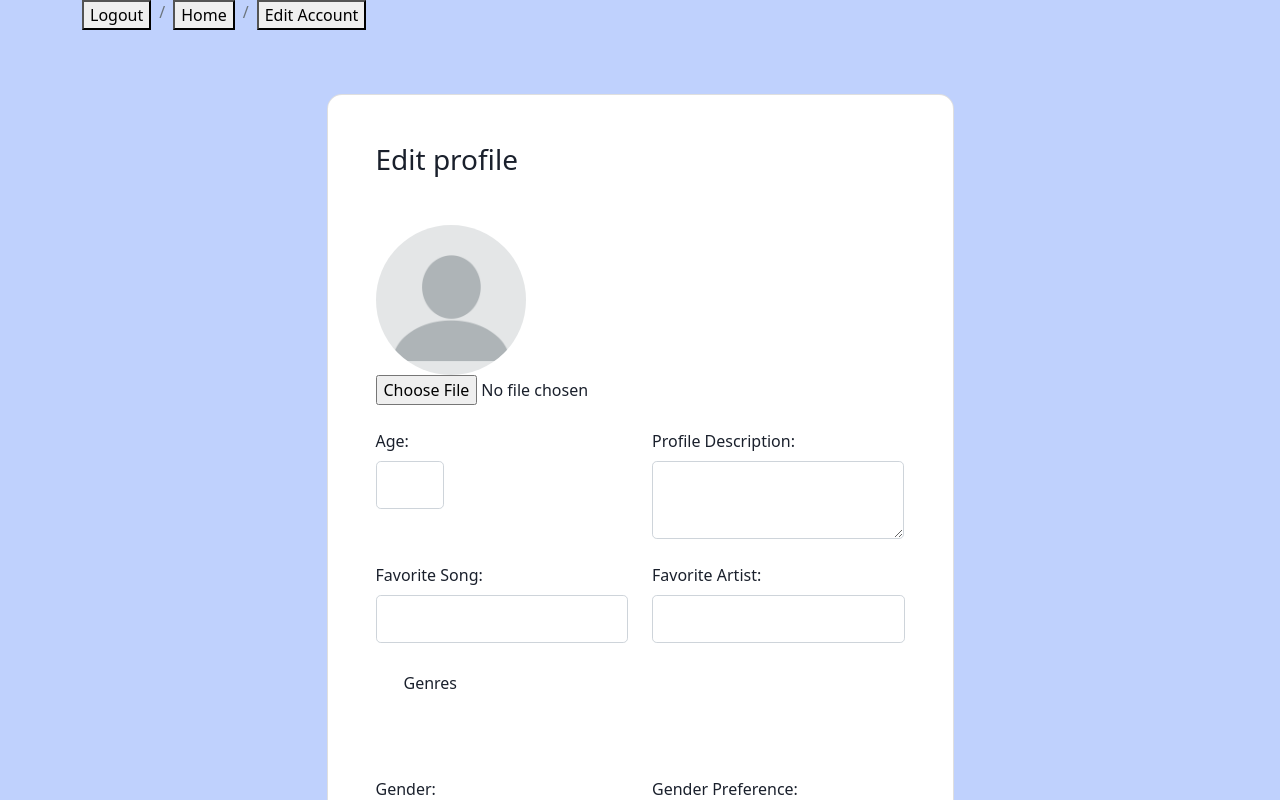
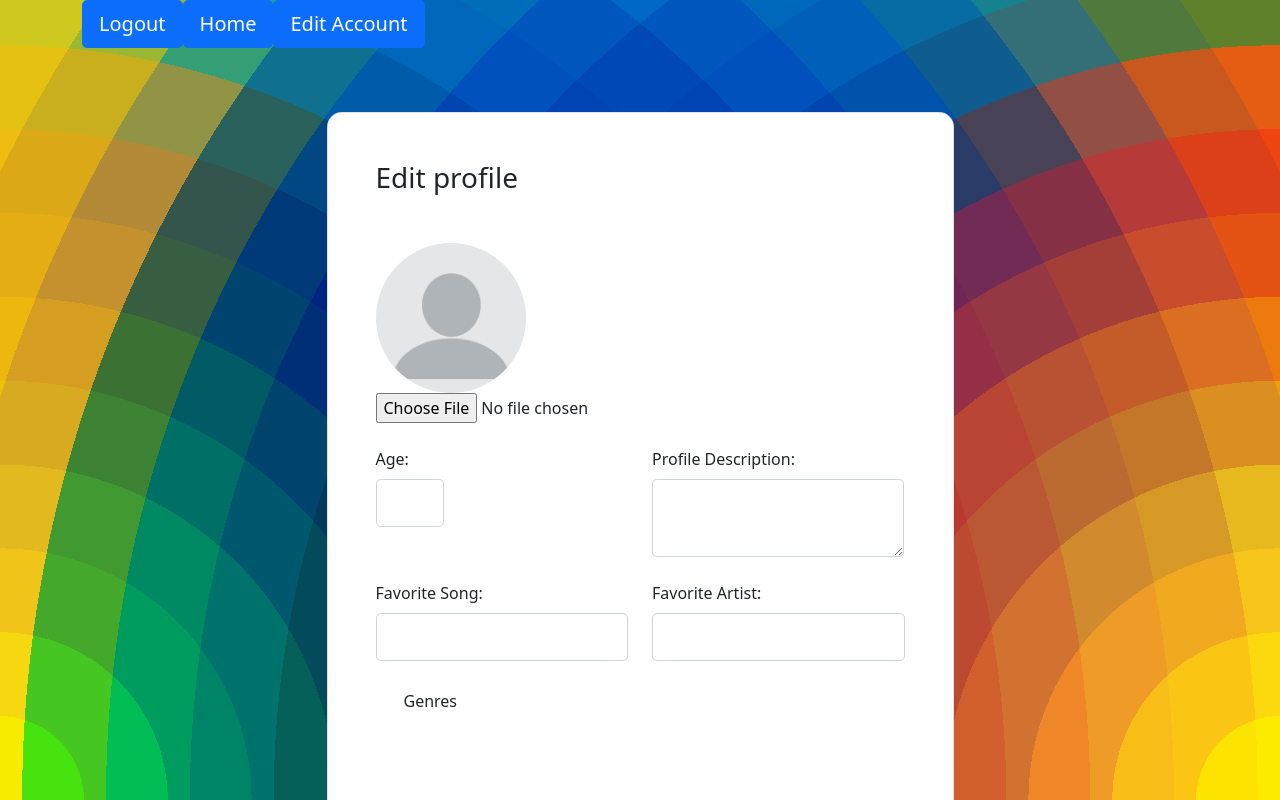
Before and after one commit to 210927-JavaFS/heartbeat-synergy-frontend, an Angular app in the folder synergy-project2-static/: page /edit-profile-page in a window 1280 px wide. Shown: the top 800 px of the page. Built offline with nearby package versions, Linux system fonts and the light colour scheme.

Commit message:
Updating css
Adding background and better buttons and uniform coloring

```diff
--- a/synergy-project2-static/src/app/edit-profile-page/edit-profile-page.component.css
+++ b/synergy-project2-static/src/app/edit-profile-page/edit-profile-page.component.css
@@ -1,6 +1,7 @@
-body{
+body {
+    background: repeating-radial-gradient(circle at bottom left, #fedc00 0, #fedc00 5.5555555556%, #fcb712 0, #fcb712 11.1111111111%, #f7921e 0, #f7921e 16.6666666667%, #e87f24 0, #e87f24 22.2222222222%, #dd6227 0, #dd6227 27.7777777778%, #dc4c27 0, #dc4c27 33.3333333333%, #ca3435 0, #ca3435 38.8888888889%, #b82841 0, #b82841 44.4444444444%, #953751 0, #953751 50%, #364c88 0, #364c88 55.5555555556%, #16599d 0, #16599d 61.1111111111%, #02609e 0, #02609e 66.6666666667%, #0073a9 0, #0073a9 72.2222222222%, #008aa4 0, #008aa4 77.7777777778%, #239a87 0, #239a87 83.3333333333%, #7cba6d 0, #7cba6d 88.8888888889%, #becc2f 0, #becc2f 94.4444444444%, #e0d81d 0, #e0d81d 100%), repeating-radial-gradient(circle at bottom right, #fedc00 0, #fedc00 5.5555555556%, #fcb712 0, #fcb712 11.1111111111%, #f7921e 0, #f7921e 16.6666666667%, #e87f24 0, #e87f24 22.2222222222%, #dd6227 0, #dd6227 27.7777777778%, #dc4c27 0, #dc4c27 33.3333333333%, #ca3435 0, #ca3435 38.8888888889%, #b82841 0, #b82841 44.4444444444%, #953751 0, #953751 50%, #364c88 0, #364c88 55.5555555556%, #16599d 0, #16599d 61.1111111111%, #02609e 0, #02609e 66.6666666667%, #0073a9 0, #0073a9 72.2222222222%, #008aa4 0, #008aa4 77.7777777778%, #239a87 0, #239a87 83.3333333333%, #7cba6d 0, #7cba6d 88.8888888889%, #becc2f 0, #becc2f 94.4444444444%, #e0d81d 0, #e0d81d 100%);
+    background-blend-mode: overlay;
+    height: 100vh;
+    overflow: auto;
 
-    color: #1a202c;
-    text-align: left;
-    background-color: #BFD1FD;
-}
+  }
--- a/synergy-project2-static/src/app/edit-profile-page/edit-profile-page.component.html
+++ b/synergy-project2-static/src/app/edit-profile-page/edit-profile-page.component.html
@@ -20,12 +20,13 @@
 
         <!-- Breadcrumb -->
         <nav aria-label="breadcrumb" class="main-breadcrumb">
-        <ol class="breadcrumb">
-            <li class="breadcrumb-item"><button (click)="login()">Logout</button></li>
-            <li class="breadcrumb-item"><button (click)="goHome()">Home</button></li>
-            <li class="breadcrumb-item"><button (click)="goEdit()">Edit Account</button></li>
-        </ol>
-        </nav>
+            <ol class="breadcrumb">
+              <br>
+              <li ><button class="btn btn-primary btn-lg" (click)="login()">Logout</button>
+              <li ><button class="btn btn-primary btn-lg" (click)="goHome()">Home</button>
+              <li ><button class="btn btn-primary btn-lg" (click)="goEdit()">Edit Account</button>
+            </ol>
+          </nav>
         <!-- /Breadcrumb -->
 
         <section class="vh-100 gradient-custom">
--- a/synergy-project2-static/src/app/login-page/login-page.component.css
+++ b/synergy-project2-static/src/app/login-page/login-page.component.css
@@ -1,9 +1,8 @@
 body {
-    margin: 0;
-    padding: 0;
-    background-color: #BFD1FD;
-    height: 100vh;
-  }
+  background: repeating-radial-gradient(circle at bottom left, #fedc00 0, #fedc00 5.5555555556%, #fcb712 0, #fcb712 11.1111111111%, #f7921e 0, #f7921e 16.6666666667%, #e87f24 0, #e87f24 22.2222222222%, #dd6227 0, #dd6227 27.7777777778%, #dc4c27 0, #dc4c27 33.3333333333%, #ca3435 0, #ca3435 38.8888888889%, #b82841 0, #b82841 44.4444444444%, #953751 0, #953751 50%, #364c88 0, #364c88 55.5555555556%, #16599d 0, #16599d 61.1111111111%, #02609e 0, #02609e 66.6666666667%, #0073a9 0, #0073a9 72.2222222222%, #008aa4 0, #008aa4 77.7777777778%, #239a87 0, #239a87 83.3333333333%, #7cba6d 0, #7cba6d 88.8888888889%, #becc2f 0, #becc2f 94.4444444444%, #e0d81d 0, #e0d81d 100%), repeating-radial-gradient(circle at bottom right, #fedc00 0, #fedc00 5.5555555556%, #fcb712 0, #fcb712 11.1111111111%, #f7921e 0, #f7921e 16.6666666667%, #e87f24 0, #e87f24 22.2222222222%, #dd6227 0, #dd6227 27.7777777778%, #dc4c27 0, #dc4c27 33.3333333333%, #ca3435 0, #ca3435 38.8888888889%, #b82841 0, #b82841 44.4444444444%, #953751 0, #953751 50%, #364c88 0, #364c88 55.5555555556%, #16599d 0, #16599d 61.1111111111%, #02609e 0, #02609e 66.6666666667%, #0073a9 0, #0073a9 72.2222222222%, #008aa4 0, #008aa4 77.7777777778%, #239a87 0, #239a87 83.3333333333%, #7cba6d 0, #7cba6d 88.8888888889%, #becc2f 0, #becc2f 94.4444444444%, #e0d81d 0, #e0d81d 100%);
+  background-blend-mode: overlay;
+  height: 100vh;
+}
   #login .container #login-row #login-column #login-box {
     margin-top: 120px;
     max-width: 600px;
--- a/synergy-project2-static/src/app/login-page/login-page.component.html
+++ b/synergy-project2-static/src/app/login-page/login-page.component.html
@@ -23,9 +23,9 @@
                             </div>
                             <div class ="row">
                                 <div class="col-md-1"> </div>
-                                <button (click)="register()" class="breadcrumb-item   col-md-3">Register</button>
+                                <button (click)="register()" class="btn btn-primary btn-lg col-md-3">Register</button>
                                 <div class="col-md-4"></div>
-                                <button (click)="login()" class="breadcrumb-item  col-md-3">Login</button>
+                                <button (click)="login()" class="btn btn-primary btn-lg col-md-3">Login</button>
                             </div>
 
                         </form>
--- a/synergy-project2-static/src/app/registration/registration.component.css
+++ b/synergy-project2-static/src/app/registration/registration.component.css
@@ -0,0 +1,6 @@
+body {
+    margin: 0;
+    padding: 0;
+    background-color: #BFD1FD;
+    height: 100vh;
+  }
--- a/synergy-project2-static/src/app/user-home-page/user-home-page.component.css
+++ b/synergy-project2-static/src/app/user-home-page/user-home-page.component.css
@@ -1,9 +1,9 @@
-body{
-
-    color: #1a202c;
-    text-align: left;
-    background-color: #BFD1FD;
-}
+body {
+    background: repeating-radial-gradient(circle at bottom left, #fedc00 0, #fedc00 5.5555555556%, #fcb712 0, #fcb712 11.1111111111%, #f7921e 0, #f7921e 16.6666666667%, #e87f24 0, #e87f24 22.2222222222%, #dd6227 0, #dd6227 27.7777777778%, #dc4c27 0, #dc4c27 33.3333333333%, #ca3435 0, #ca3435 38.8888888889%, #b82841 0, #b82841 44.4444444444%, #953751 0, #953751 50%, #364c88 0, #364c88 55.5555555556%, #16599d 0, #16599d 61.1111111111%, #02609e 0, #02609e 66.6666666667%, #0073a9 0, #0073a9 72.2222222222%, #008aa4 0, #008aa4 77.7777777778%, #239a87 0, #239a87 83.3333333333%, #7cba6d 0, #7cba6d 88.8888888889%, #becc2f 0, #becc2f 94.4444444444%, #e0d81d 0, #e0d81d 100%), repeating-radial-gradient(circle at bottom right, #fedc00 0, #fedc00 5.5555555556%, #fcb712 0, #fcb712 11.1111111111%, #f7921e 0, #f7921e 16.6666666667%, #e87f24 0, #e87f24 22.2222222222%, #dd6227 0, #dd6227 27.7777777778%, #dc4c27 0, #dc4c27 33.3333333333%, #ca3435 0, #ca3435 38.8888888889%, #b82841 0, #b82841 44.4444444444%, #953751 0, #953751 50%, #364c88 0, #364c88 55.5555555556%, #16599d 0, #16599d 61.1111111111%, #02609e 0, #02609e 66.6666666667%, #0073a9 0, #0073a9 72.2222222222%, #008aa4 0, #008aa4 77.7777777778%, #239a87 0, #239a87 83.3333333333%, #7cba6d 0, #7cba6d 88.8888888889%, #becc2f 0, #becc2f 94.4444444444%, #e0d81d 0, #e0d81d 100%);
+    background-blend-mode: overlay;
+    height: 100vh;
+    overflow: auto;
+  }
 .main-body {
     padding: 15px;
 }
@@ -17,10 +17,10 @@
     flex-direction: column;
     min-width: 0;
     word-wrap: break-word;
-    background-color: #f8f8ff;
     background-clip: border-box;
     border: 0 solid rgba(0,0,0,.125);
     border-radius: .25rem;
+
 }
 
 .card-body {
--- a/synergy-project2-static/src/app/user-home-page/user-home-page.component.html
+++ b/synergy-project2-static/src/app/user-home-page/user-home-page.component.html
@@ -3,9 +3,9 @@
           <nav aria-label="breadcrumb" class="main-breadcrumb">
             <ol class="breadcrumb">
               <br>
-              <li class="breadcrumb-item"><button (click)="login()">Logout</button></li>
-              <li class="breadcrumb-item"><button (click)="goHome()">Home</button></li>
-              <li class="breadcrumb-item"><button (click)="goEdit()">Edit Account</button></li>
+              <li ><button class="btn btn-primary btn-lg" (click)="login()">Logout</button>
+              <li ><button class="btn btn-primary btn-lg" (click)="goHome()">Home</button>
+              <li ><button class="btn btn-primary btn-lg" (click)="goEdit()">Edit Account</button>
             </ol>
           </nav>
 
```
